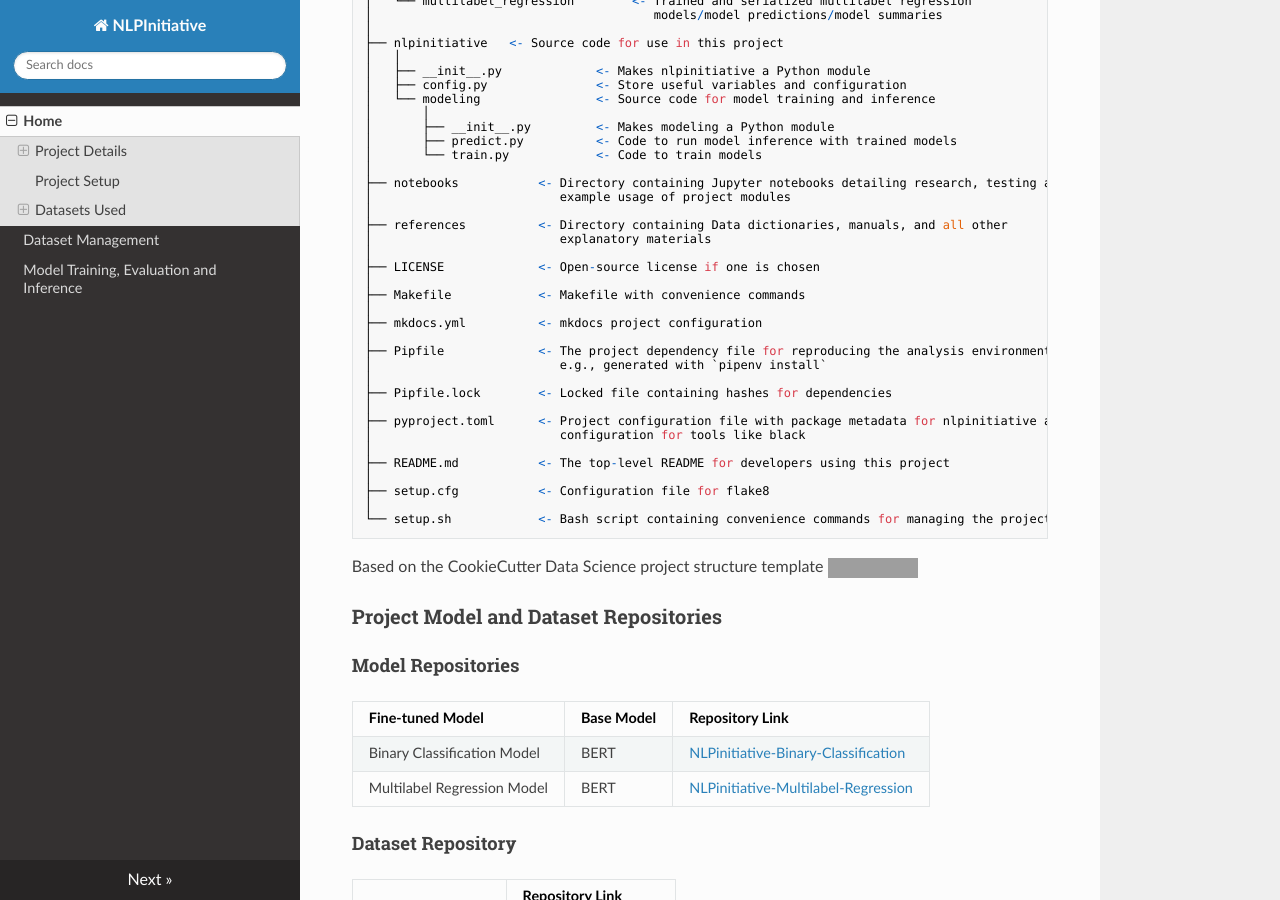
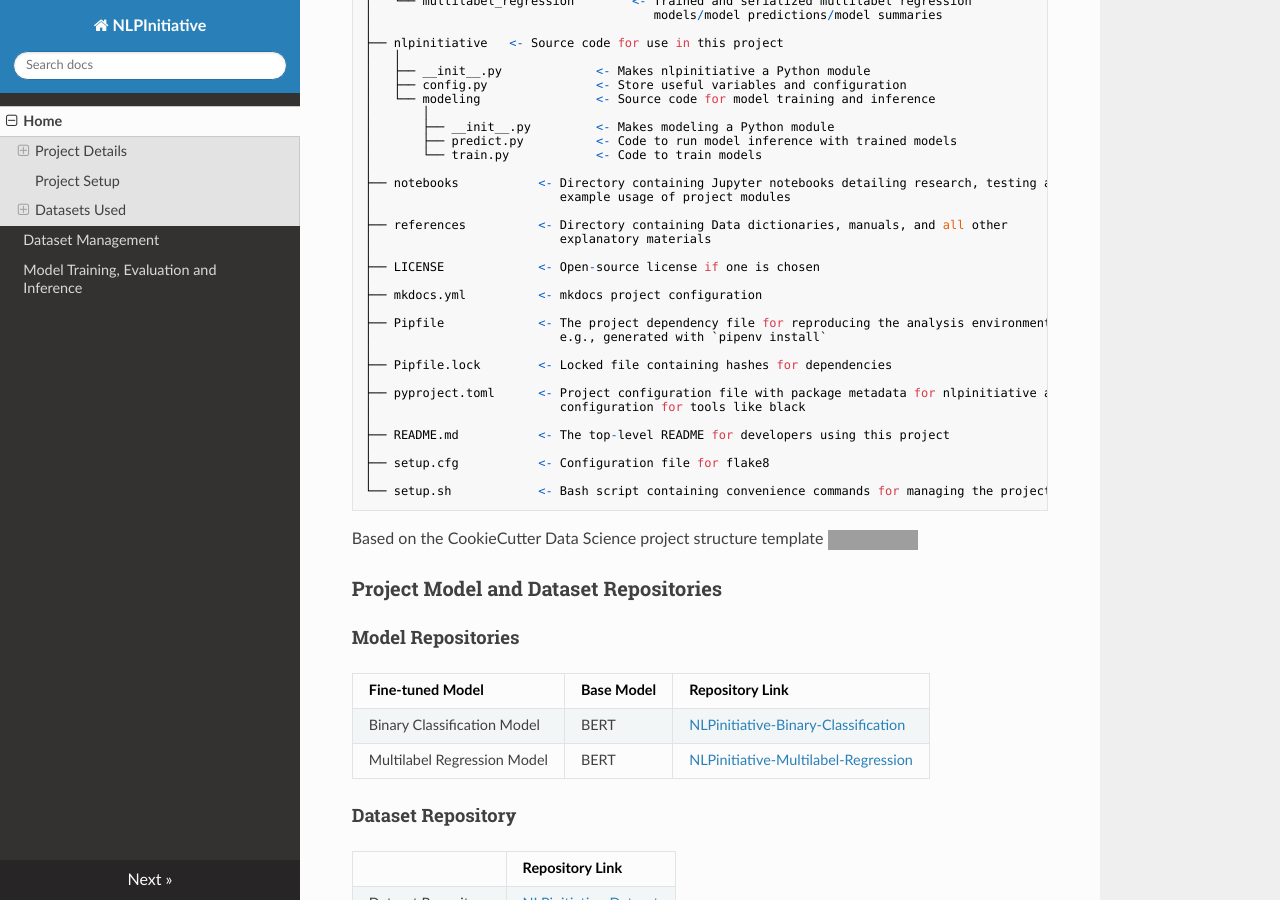
Before and after one commit to dlsmallw/NLPinitiative, an MkDocs documentation site: the page built from docs/index.md, in a window 1280 px wide and 900 px high, scrolled down 614 px. Built offline with MkDocs 1.6.1, drawn with Linux system fonts in a browser that asks for light colours; nearby versions of some CDN libraries; grey boxes are pictures that could not be loaded.

Commit message:
Update docs

```diff
--- a/docs/index.md
+++ b/docs/index.md
@@ -43,8 +43,6 @@ Codebase for training, evaluating and deploying NLP models used to detect discri
 │                          explanatory materials
 │
 ├── LICENSE             <- Open-source license if one is chosen
-│
-├── Makefile            <- Makefile with convenience commands
 │
 ├── mkdocs.yml          <- mkdocs project configuration
 │
```
Also changed, not shown: README.md (+0 -2 lines), 1 other file.
